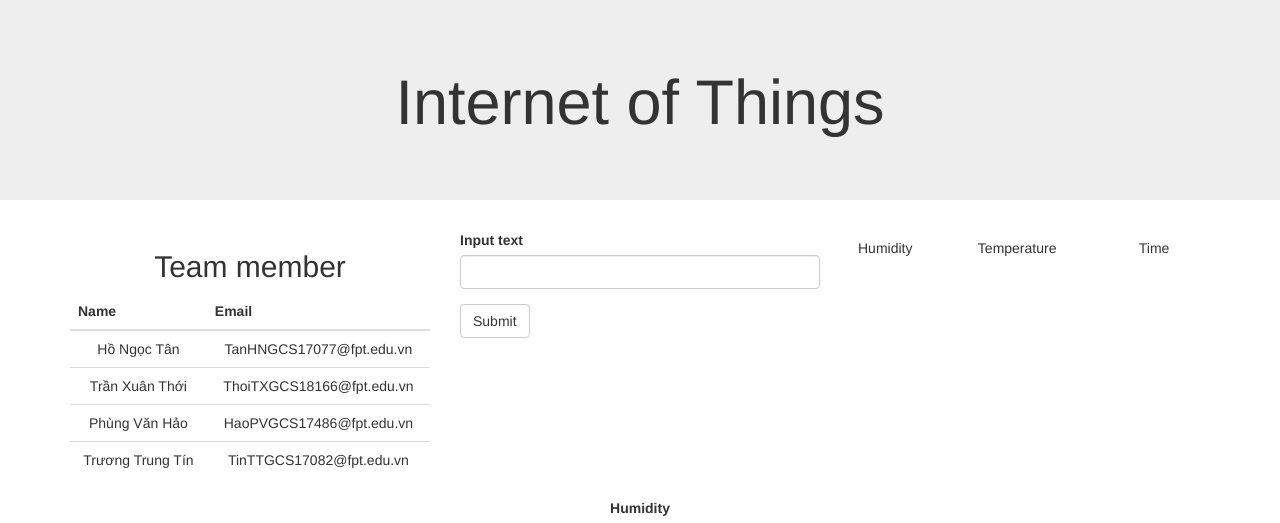
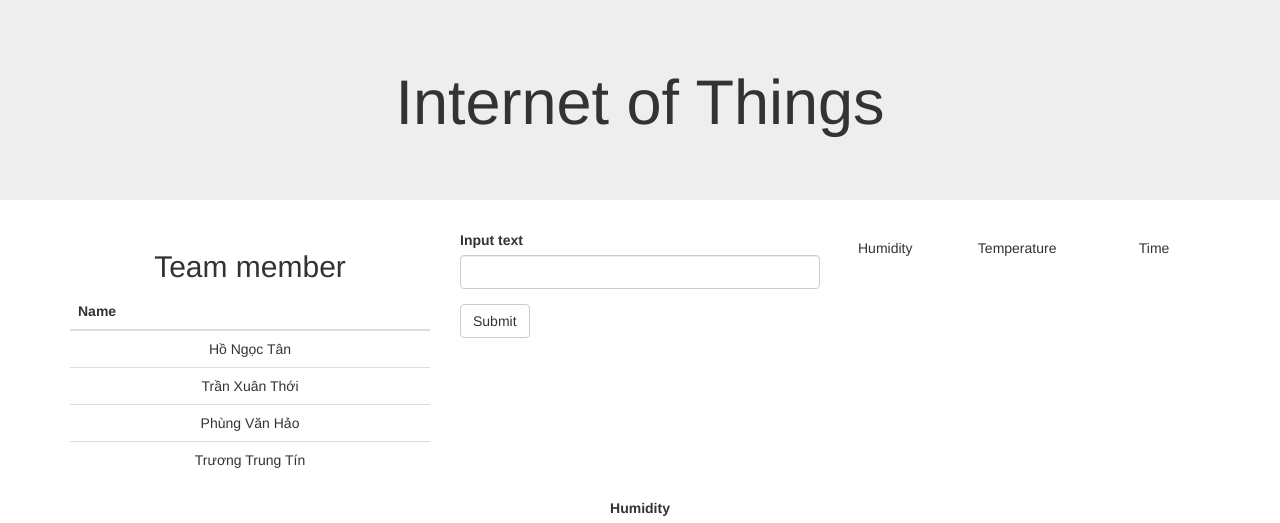
Before and after one commit to tinttgcs17082/IOT, a PHP site: page / in a window 1280 px wide; the page is wider, and only the part inside the window is pictured. Shown: the top 523 px of that part. Run offline with PHP 8.4, Linux system fonts and the light colour scheme; data that the repository does not hold is empty.

Commit message:
delete email

```diff
--- a/index.php
+++ b/index.php
@@ -26,25 +26,20 @@
                     <thead>
                         <tr>
                             <th>Name</th>
-                            <th>Email</th>
                         </tr>
                     </thead>
                     <tbody>
                         <tr>
                             <td>Hồ Ngọc Tân</td>
-                            <td>TanHNGCS17077@fpt.edu.vn</td>
                         </tr>
                         <tr>
                             <td>Trần Xuân Thới</td>
-                            <td>ThoiTXGCS18166@fpt.edu.vn</td>
                         </tr>
                         <tr>
                             <td>Phùng Văn Hảo</td>
-                            <td>HaoPVGCS17486@fpt.edu.vn</td>
                         </tr>
                         <tr>
                             <td>Trương Trung Tín</td>
-                            <td>TinTTGCS17082@fpt.edu.vn</td>
                         </tr>
                     </tbody>
                 </table>
```
